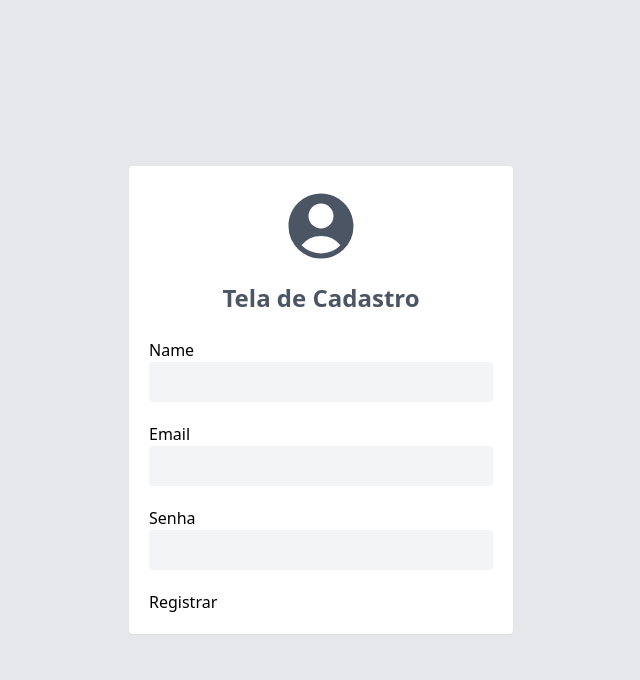
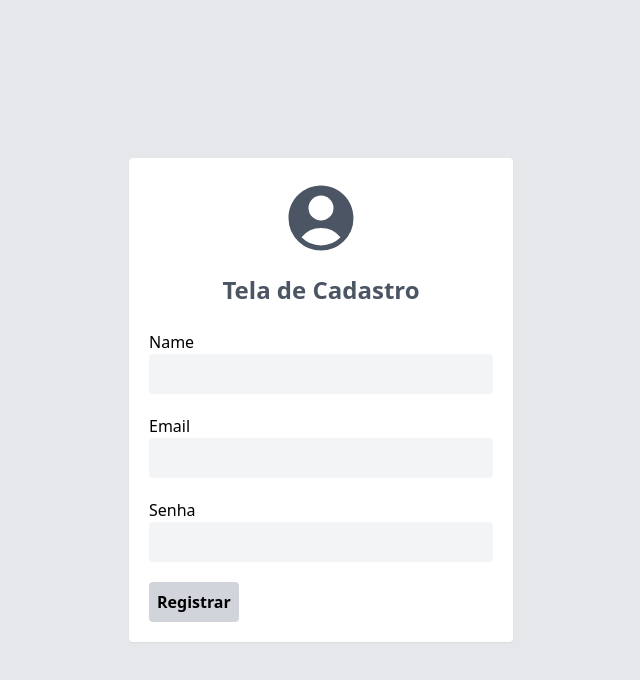
Before and after one commit to ericksantos12/Desafio-Bezerra, a plain HTML site: page cadastrar.html in a window 1280 px wide. Shown: the whole page, without its empty margins (319-959 px from the left). Drawn offline with nearby package versions, Linux system fonts and the light colour scheme.

Commit message:
💄 adicionado button registrar

```diff
--- a/cadastrar.html
+++ b/cadastrar.html
@@ -35,7 +35,7 @@
         <label for="password">Senha</label>
         <input type="password" name="password" id="password" class="w-full bg-gray-100 rounded outline-none py-2 px-1 mb-5">
 
-        <button type="submit" class="bg-">Registrar</button>
+        <button type="submit" class="bg-gray-300 p-2 rounded font-semibold hover:bg-gray-400 duration-100">Registrar</button>
 
       </form>
     </div>
```
